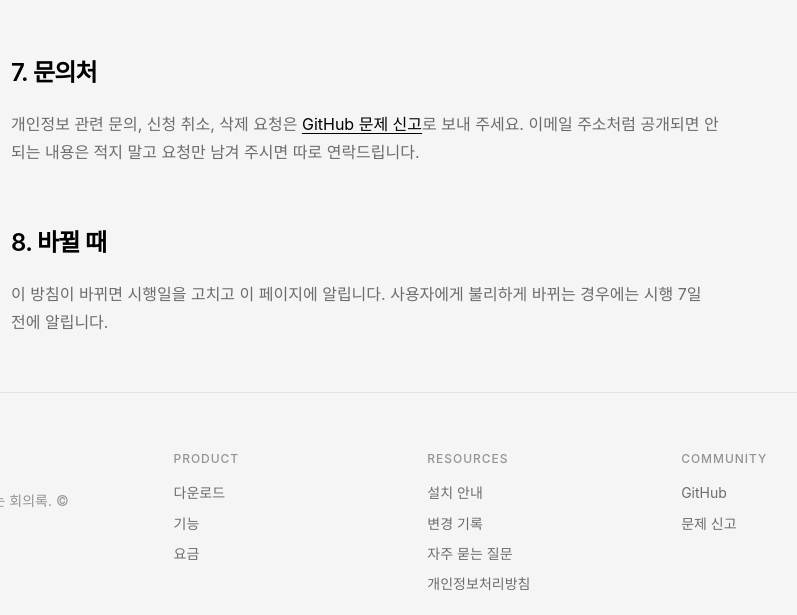
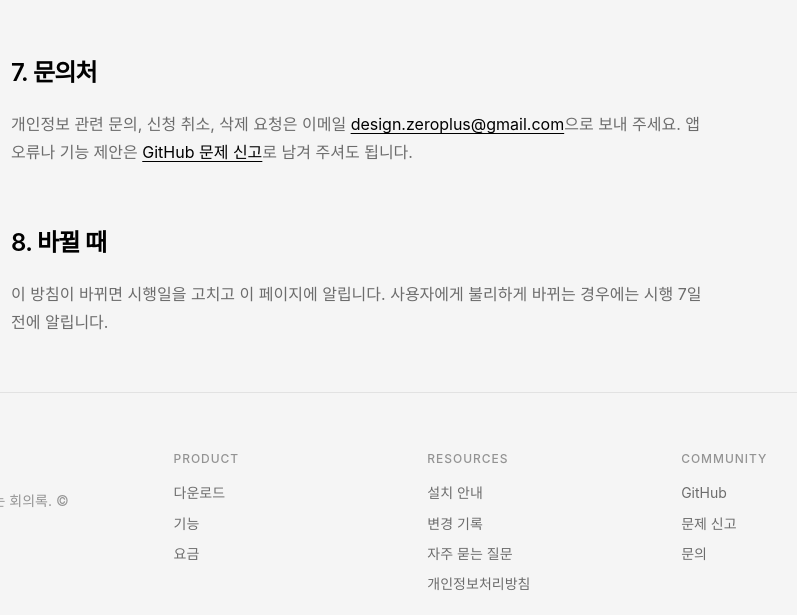
Before and after one commit to designzeroplus-pro/zeronote-site, a plain HTML site: page privacy.html in a window 1280 px wide. Shown: the part 2976-3591 px from the top of the page, 273-1070 px from the left. Drawn offline with Linux system fonts and the light colour scheme; a web font is replaced by a local one.

Commit message:
개인정보처리방침 문의처를 이메일로 변경, 푸터에 문의 링크 추가
Co-Authored-By: Claude Opus 5.5 <noreply@anthropic.com>
Claude-Session: https://claude.ai/code/session_01LPus3kyZ8NMk98j32zLEXE

```diff
--- a/privacy.html
+++ b/privacy.html
@@ -103,7 +103,7 @@
     <p>서비스는 만 14세 미만 아동을 대상으로 하지 않으며, 출시 알림 신청은 만 14세 이상만 할 수 있습니다.</p>
 
     <h2 id="contact">7. 문의처</h2>
-    <p>개인정보 관련 문의, 신청 취소, 삭제 요청은 <a href="https://github.com/designzeroplus-pro/zeronote-site/issues">GitHub 문제 신고</a>로 보내 주세요. 이메일 주소처럼 공개되면 안 되는 내용은 적지 말고 요청만 남겨 주시면 따로 연락드립니다.</p>
+    <p>개인정보 관련 문의, 신청 취소, 삭제 요청은 이메일 <a href="mailto:design.zeroplus@gmail.com">design.zeroplus@gmail.com</a>으로 보내 주세요. 앱 오류나 기능 제안은 <a href="https://github.com/designzeroplus-pro/zeronote-site/issues">GitHub 문제 신고</a>로 남겨 주셔도 됩니다.</p>
 
     <h2 id="changes">8. 바뀔 때</h2>
     <p>이 방침이 바뀌면 시행일을 고치고 이 페이지에 알립니다. 사용자에게 불리하게 바뀌는 경우에는 시행 7일 전에 알립니다.</p>
@@ -142,6 +142,7 @@
         <ul>
           <li><a href="https://github.com/designzeroplus-pro/zeronote-site">GitHub</a></li>
           <li><a href="https://github.com/designzeroplus-pro/zeronote-site/issues">문제 신고</a></li>
+          <li><a href="mailto:design.zeroplus@gmail.com">문의</a></li>
         </ul>
       </div>
     </div>
```
Also changed, not shown: download.html (+1 -0 lines), index.html (+1 -0 lines).
